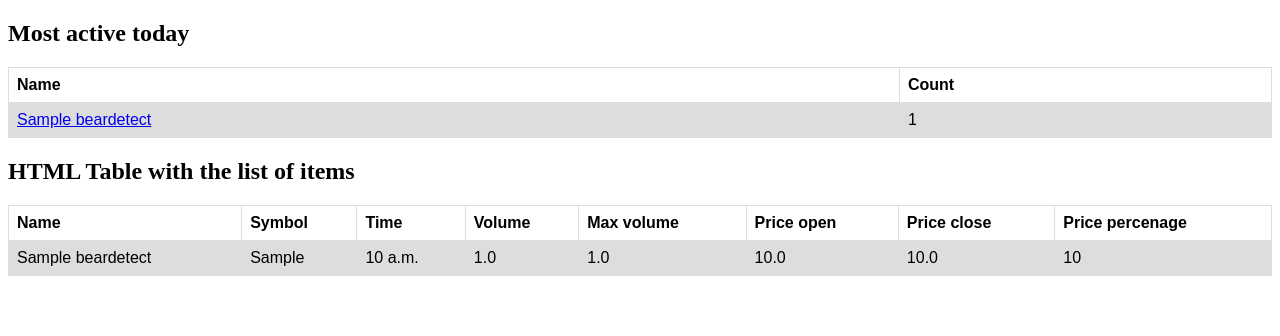
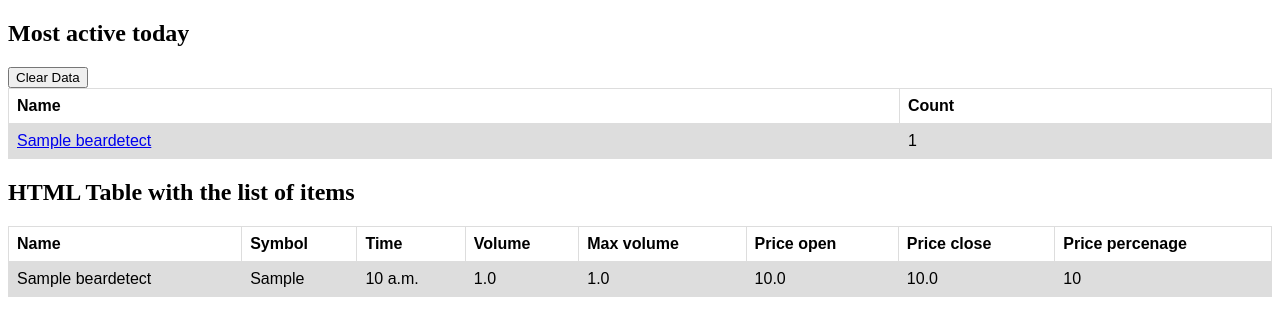
Before and after one commit to dawidsyty1/stock_bot, a Django app: page / in a window 1280 px wide. Shown: the top 336 px of the page. Run offline with Django 3.2, Linux system fonts and the light colour scheme; tables that the repository leaves empty hold one stand-in row (values such as "Sample post").

Commit message:
added clear button to the simple home page view

```diff
--- a/detector/urls.py
+++ b/detector/urls.py
@@ -3,4 +3,5 @@ from django.urls import path
 
 urlpatterns = [
     path('', views.BearListView.as_view(), name=''),
+    path('clear_data', views.BearListView.as_view(), name='clear_data'),
 ]
--- a/detector/views.py
+++ b/detector/views.py
@@ -1,8 +1,10 @@
 from .models import BearDetect
 from django.db.models import Count
+from django.shortcuts import redirect
 from rest_framework.renderers import TemplateHTMLRenderer
 from rest_framework.response import Response
 from rest_framework.views import APIView
+
 
 
 class BearListView(APIView):
@@ -38,6 +40,9 @@ class BearListView(APIView):
         ]
 
     def get(self, request):
+        if request.GET.get('clear_data', 'false') == 'true':
+            BearDetect.objects.all().delete()
+            return redirect('/')
         return Response({
             'bears_list': self.create_bear_list(),
             'most_active_items': self.create_context_for_item()
--- a/templates/bear_detector.html
+++ b/templates/bear_detector.html
@@ -22,7 +22,8 @@ tr:nth-child(even) {
 <body>
 
 <h2>Most active today</h2>
-
+<button type="submit" onclick="location.href='/?clear_data=true'" >Clear Data</button>
+</br>
 <table>
       <tr>
         <th>Name</th>
```
Also changed, not shown: detector/migrations/0016_auto_20200923_1330.py (added).
